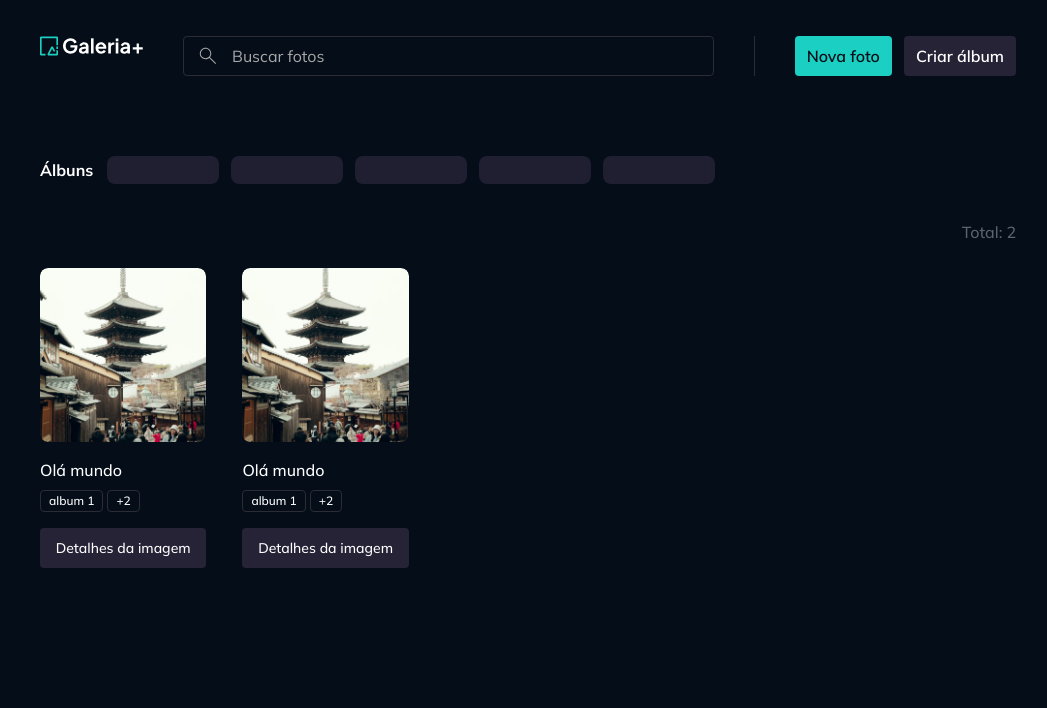
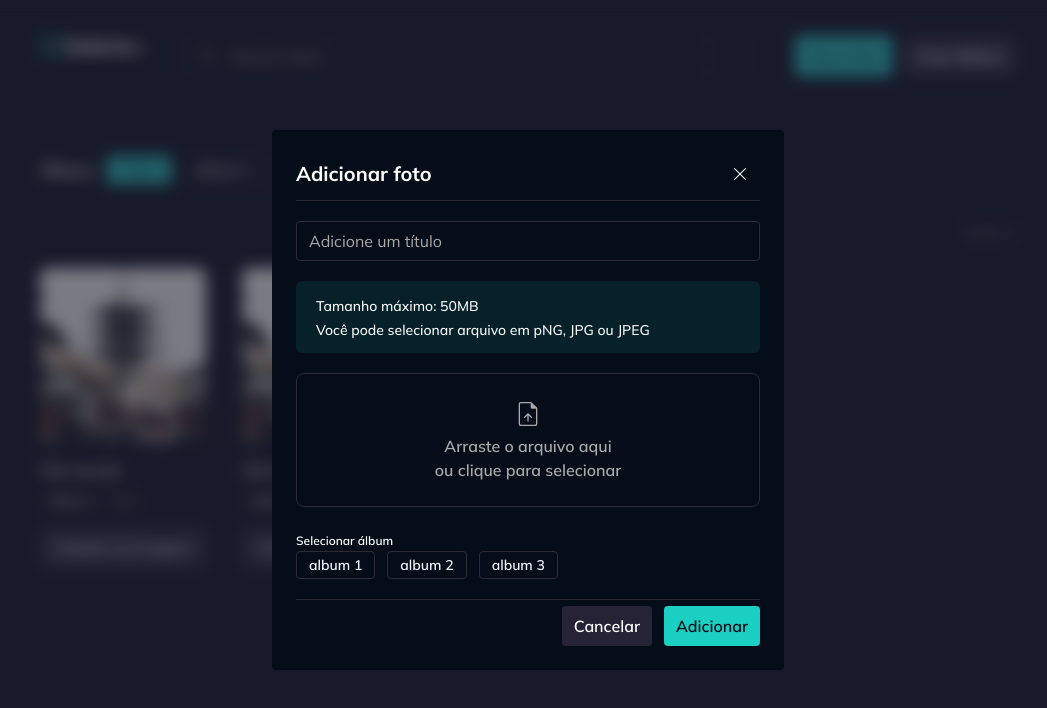
Before and after one commit to deniscapelete/rocket-gallery-plus, a React (Vite) app: page / in a window 1280 px wide. Both pictures are taken after a click on the button "Nova foto". Shown: the top 708 px of the page, without its empty margins (112-1159 px from the left). Built offline with nearby package versions, Linux system fonts and the light colour scheme.

Commit message:
Mock do dialog de “Adicionar foto” - Layout

```diff
--- a/src/components/main-header.tsx
+++ b/src/components/main-header.tsx
@@ -5,6 +5,7 @@
 import Button from "./button";
 import PhotosSearch from "./photos-search";
 import Divider from "./divider";
+import PhotoNewDialog from "../contexts/photos/components/photo-new-dialog";
 
 interface MainHeaderProps extends React.ComponentProps<typeof Container> { }
 
@@ -23,7 +24,8 @@
       <Divider orientation="vertical" className="h-10" />
 
       <div className="flex items-center gap-3">
-        <Button>Nova foto</Button>
+        <PhotoNewDialog trigger={<Button>Nova foto</Button>} />
+
         <Button variant="secondary">Criar álbum</Button>
       </div>
     </Container >
--- /dev/null
+++ b/src/contexts/photos/components/photo-new-dialog.tsx
@@ -0,0 +1,95 @@
+import type React from "react";
+import { Dialog, DialogBody, DialogClose, DialogContent, DialogFooter, DialogHeader, DialogTrigger } from "../../../components/dialog";
+import Button from "../../../components/button";
+import InputText from "../../../components/input-text";
+import Alert from "../../../components/alert";
+import InputSingleFile from "../../../components/input-single-file";
+import ImagePreview from "../../../components/image-preview";
+import Text from "../../../components/text";
+import type { Album } from "../../albums/models/album";
+import Skeleton from "../../../components/skeleton";
+import { useForm } from "react-hook-form";
+
+interface PhotoNewDialogProps {
+  trigger: React.ReactNode;
+}
+
+export default function PhotoNewDialog({ trigger }: PhotoNewDialogProps) {
+  const form = useForm()
+
+  // apenas para mock
+  const isLoadingAlbum = false;
+  const albums: Album[] = [
+    { id: '321', title: "album 1" },
+    { id: '322', title: "album 2" },
+    { id: '323', title: "album 3" }
+  ]
+
+  return (
+    <Dialog>
+      <DialogTrigger asChild>
+        {trigger}
+      </DialogTrigger>
+      <DialogContent>
+        <DialogHeader>Adicionar foto</DialogHeader>
+
+        <DialogBody className="flex flex-col gap-5">
+          <InputText
+            placeholder="Adicione um título"
+            maxLength={255} />
+
+          <Alert>
+            Tamanho máximo: 50MB
+            <br />
+            Você pode selecionar arquivo em pNG, JPG ou JPEG
+          </Alert>
+
+          <InputSingleFile
+            form={form}
+            allowedExtensions={['png', 'jpg', 'jpeg']}
+            maxFileSizeInMB={50}
+            replaceBy={
+              <ImagePreview
+                className="w-full h-56"
+              />
+            }
+          />
+
+          <div className="space-y-3">
+            <Text variant="label-small">
+              Selecionar álbum
+            </Text>
+
+            <div className="flex flex-wrap gap-3">
+              {!isLoadingAlbum && albums.length > 0 && albums.map(album => (
+                <Button
+                  key={album.id}
+                  variant="ghost"
+                  size="sm"
+                  className="truncate"
+                >
+                  {album.title}
+                </Button>
+              ))}
+
+              {isLoadingAlbum && Array.from({ length: 5 }).map((_, index) => (
+                <Skeleton key={`album-loading-${index}`} className="w-20 h-7" />
+              ))}
+            </div>
+          </div>
+        </DialogBody>
+
+        <DialogFooter>
+          <DialogClose>
+            <Button variant="secondary">Cancelar</Button>
+          </DialogClose>
+
+          <Button>
+            Adicionar
+          </Button>
+        </DialogFooter>
+      </DialogContent>
+    </Dialog>
+  )
+
+}
--- a/src/pages/page-home.tsx
+++ b/src/pages/page-home.tsx
@@ -12,7 +12,7 @@
           { id: '323', title: "album 3" }
         ]}
         className="mb-9"
-        loading
+
       />
 
       <PhotosList photos={[
```
